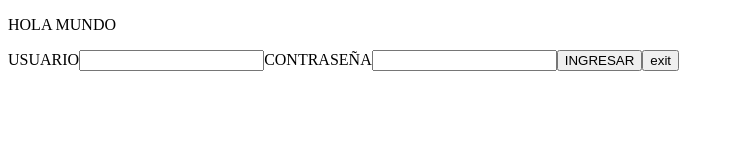
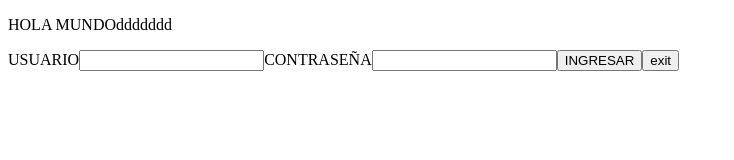
Before and after one commit to Eltony2412/diviertev2, a React (Create React App) app: page / in a window 1280 px wide. Shown: the top 160 px of the page, without its empty margins (0-734 px from the left). Built offline with nearby package versions, Linux system fonts and the light colour scheme.

Commit message:
modificando login

```diff
--- a/src/login/login.js
+++ b/src/login/login.js
@@ -44,7 +44,7 @@ const Login = () => {
     return (
         <main>
             <form onSubmit={onSubmit}>
-                <p>HOLA MUNDO</p>
+                <p>HOLA MUNDOddddddd</p>
                 <label>USUARIO</label>
                 <input type="text" id="user" value={user} onChange={(e) => setUser(e.target.value)}></input>
 
```
